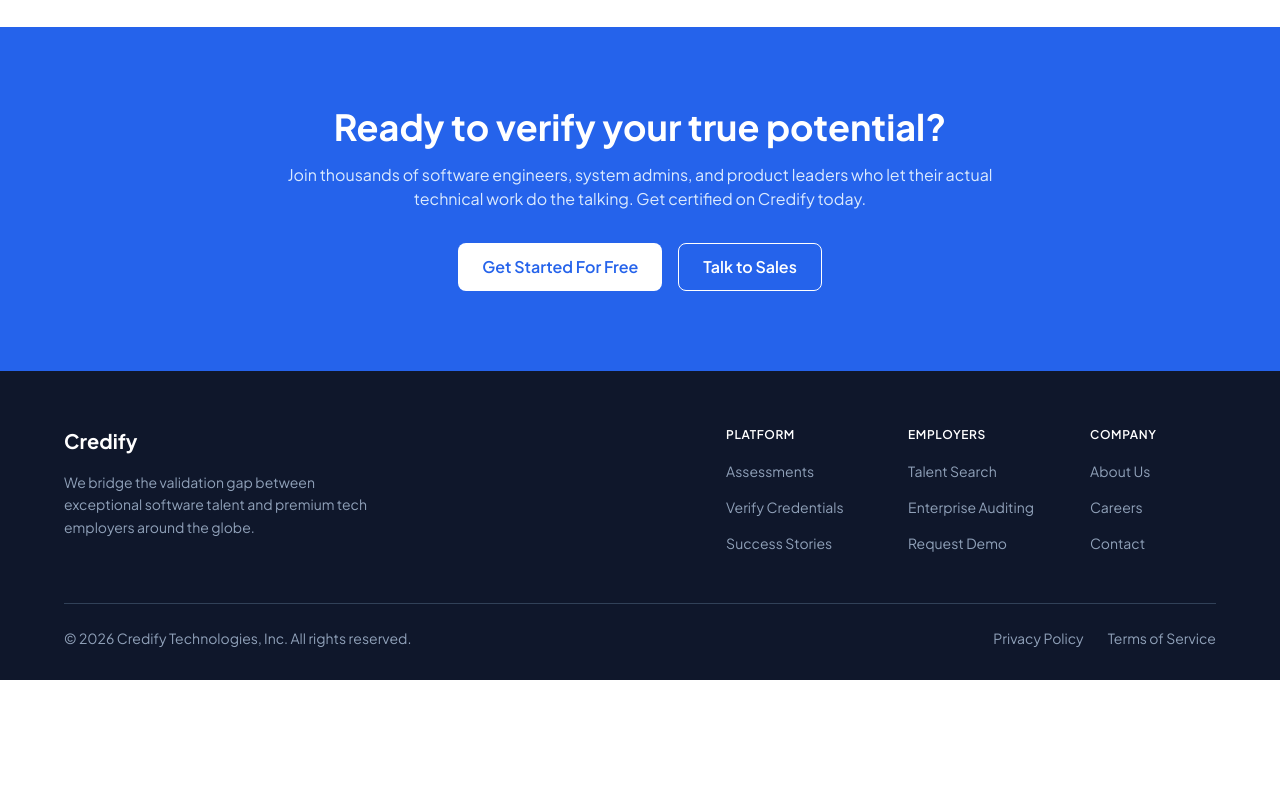
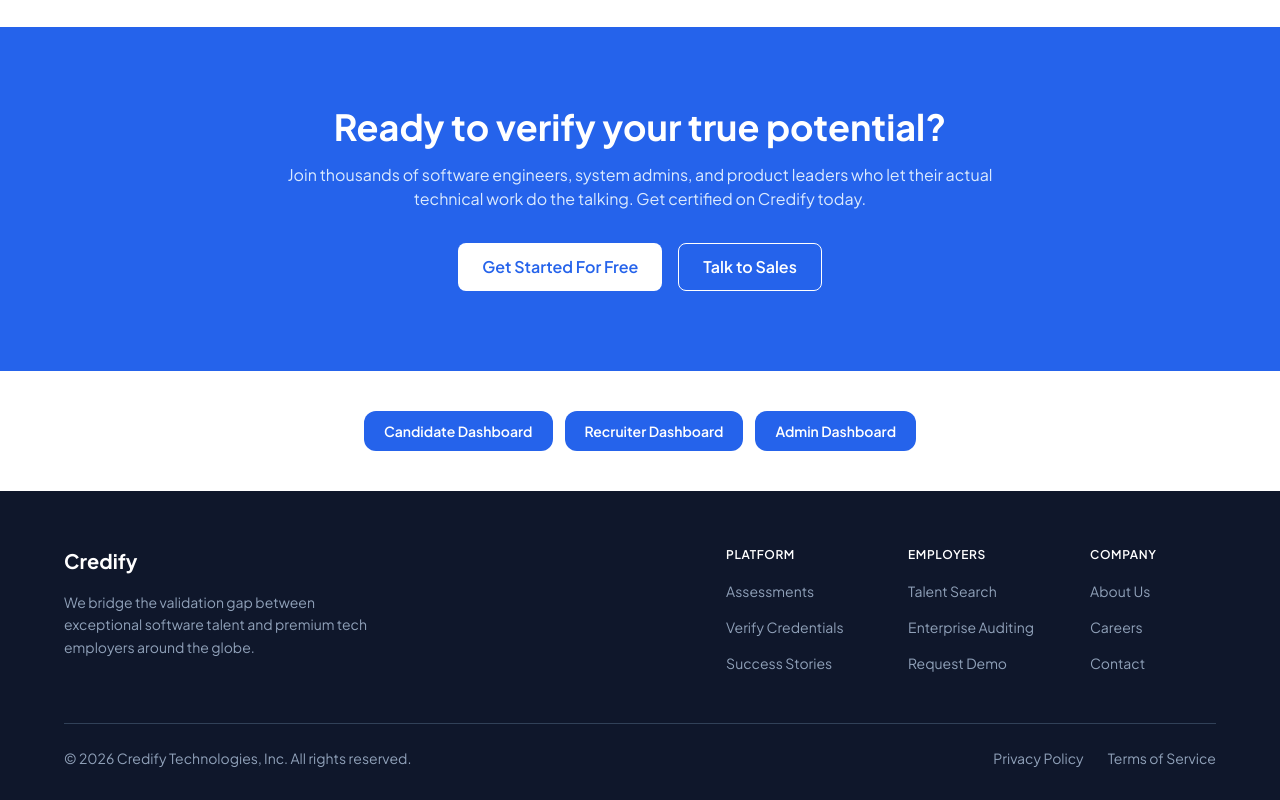
Before and after one commit to kaushalya4646/Credify-, a React (Vite) app in the folder client/: page / in a window 1280 px wide. Shown: the part 2146-2946 px from the top of the page. Before the commit the page ends 2826 px from the top, so only its background shows below. Built offline with nearby package versions, Linux system fonts and the light colour scheme.

Commit message:
added tempbuttons

```diff
--- a/client/src/pages/AdminDashboardPage.jsx
+++ b/client/src/pages/AdminDashboardPage.jsx
@@ -79,6 +79,9 @@
           <div className="flex items-center gap-3">
             <div className="w-9 h-9 rounded-full bg-blue-50 flex items-center justify-center text-xs font-semibold text-primary">AU</div>
             <span className="text-sm font-semibold text-slate-900">Admin User</span>
+            <Link to="/" className="ml-4 px-4 py-2 rounded-lg border border-slate-300 text-sm font-semibold text-slate-700 hover:bg-slate-50">
+                   Log out
+            </Link>
           </div>
         </header>
 
--- a/client/src/pages/CandidateDashboardPage.jsx
+++ b/client/src/pages/CandidateDashboardPage.jsx
@@ -105,9 +105,11 @@
               <p className="text-xs text-gray-500">Candidate account</p>
             </div>
           </div>
-          <button className="min-h-11 w-full rounded-lg border border-gray-200 text-sm font-medium text-gray-700 hover:bg-gray-50">
+          <Link
+            to="/"
+           className="min-h-11 w-full rounded-lg border border-gray-200 text-sm font-medium text-gray-700 hover:bg-gray-50">
             Log out
-          </button>
+          </Link>
         </div>
       </aside>
 
--- a/client/src/pages/LandingPage.jsx
+++ b/client/src/pages/LandingPage.jsx
@@ -4,6 +4,7 @@
 import WhyCredify from '../components/WhyCredify'
 import CTA from '../components/CTA'
 import Footer from '../components/Footer'
+import { Link } from 'react-router-dom'
 
 export default function LandingPage() {
   return (
@@ -14,6 +15,19 @@
         <HowItWorks />
         <WhyCredify />
         <CTA />
+        {/* TEMP: dev-only shortcuts until backend auth is wired — remove before submission */}
+        <div className="flex gap-3 justify-center py-10">
+          <Link to="/candidate/dashboard" className="px-5 py-2.5 rounded-xl bg-primary text-white text-sm font-semibold hover:bg-primary-dark">
+            Candidate Dashboard
+          </Link>
+          <Link to="/recruiter/dashboard" className="px-5 py-2.5 rounded-xl bg-primary text-white text-sm font-semibold hover:bg-primary-dark">
+            Recruiter Dashboard
+          </Link>
+          <Link to="/admin/dashboard" className="px-5 py-2.5 rounded-xl bg-primary text-white text-sm font-semibold hover:bg-primary-dark">
+            Admin Dashboard
+          </Link>
+        </div>
+
       </main>
       <Footer />
     </div>
--- a/client/src/pages/RecruiterDashboardPage.jsx
+++ b/client/src/pages/RecruiterDashboardPage.jsx
@@ -50,6 +50,11 @@
           <p className="text-sm font-semibold text-slate-900 truncate">M Perera</p>
           <p className="text-xs text-slate-500">Recruiter account</p>
         </div>
+        </div>
+        <div className="px-6 pb-4">
+      <Link to="/" className="flex min-h-11 w-full items-center justify-center rounded-lg border border-slate-300 text-sm font-medium text-slate-700 hover:bg-slate-50">
+        Log out
+      </Link>
       </div>
     </aside>
   )
```
